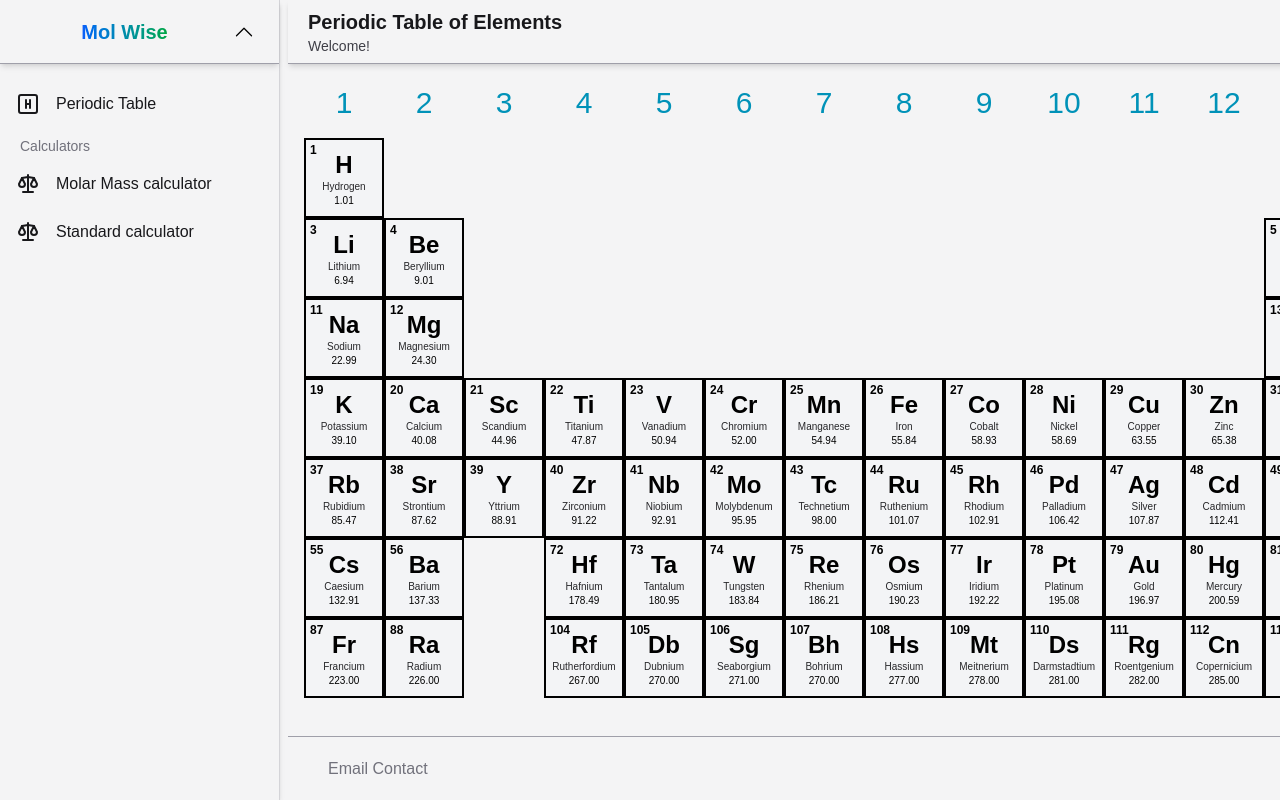
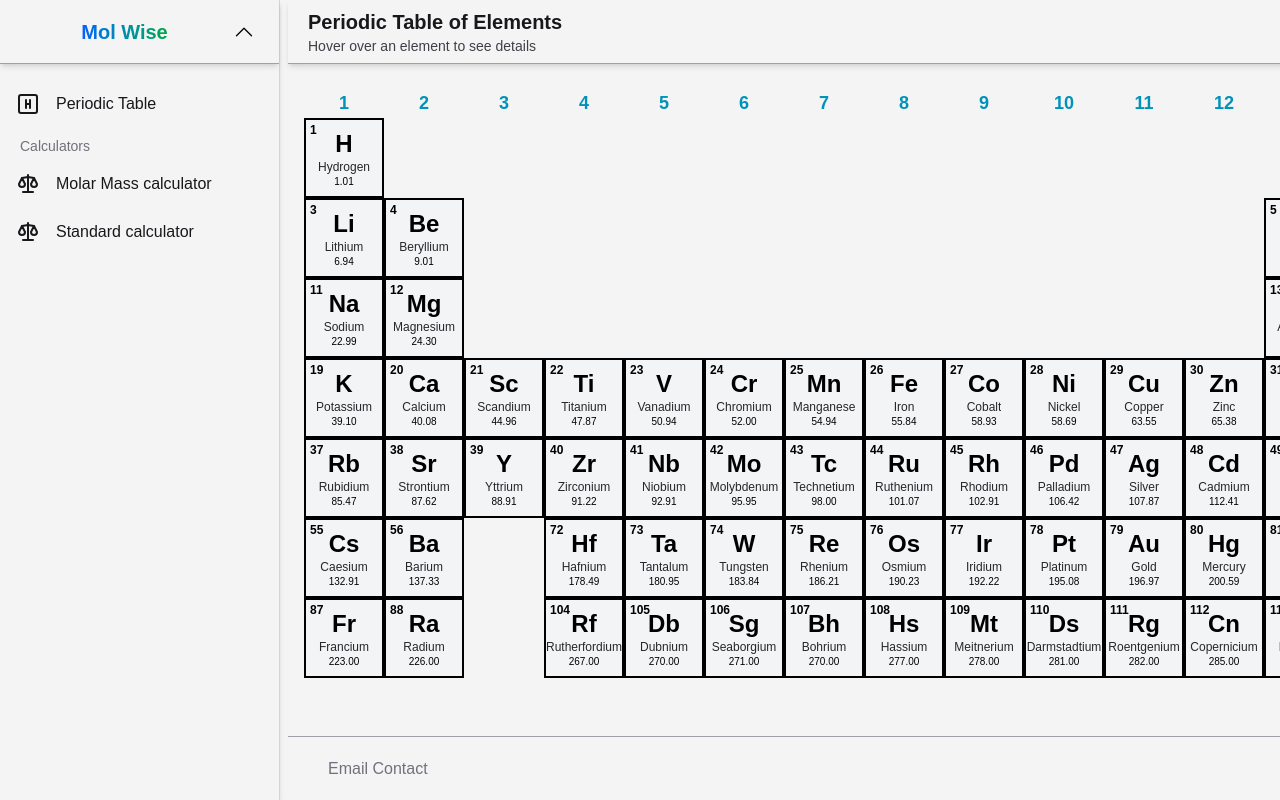
Before and after one commit to brunomacedo1203/Mol-Wise, a Next.js app: page /PeriodicTable in a window 1280 px wide. Shown: the top 800 px of the page. Built offline with nearby package versions, Linux system fonts and the light colour scheme.

Commit message:
feat: add element detail panel and fix legend card size

```diff
--- a/src/app/layout.tsx
+++ b/src/app/layout.tsx
@@ -15,7 +15,7 @@ export default function RootLayout({
   return (
     <html lang="en">
       <body>
-        <Page title="Mol Wise" subtitle="Welcome!">
+        <Page title="Mol Wise" subtitle="Hover over an element to see details">
           {children}
         </Page>
       </body>
--- /dev/null
+++ b/src/features/periodic-table/components/ElementDetailsPanel.tsx
@@ -0,0 +1,34 @@
+import React from "react";
+
+interface ElementDetailsPanelProps {
+  element: {
+    symbol: string;
+    name: string;
+    atomicNumber: number;
+    molarMass: number;
+  } | null;
+}
+
+export default function ElementDetailsPanel({
+  element,
+}: ElementDetailsPanelProps) {
+  if (!element) {
+    return (
+      <div className="w-[1440px] h-[120px] flex items-center justify-center text-zinc-400 text-xl mb-4">
+        Hover over an element to see details
+      </div>
+    );
+  }
+  return (
+    <div className="w-full h-[120px] flex items-center justify-center bg-white border-2 border-cyan-600 mb-4">
+      <div className="flex flex-col items-center">
+        <span className="text-3xl font-bold text-black">{element.symbol}</span>
+        <span className="text-lg text-black">{element.name}</span>
+        <span className="text-black">
+          Atomic Number: {element.atomicNumber}
+        </span>
+        <span className="text-black">Atomic Mass: {element.molarMass}</span>
+      </div>
+    </div>
+  );
+}
--- a/src/features/periodic-table/components/PeriodicTableCards.tsx
+++ b/src/features/periodic-table/components/PeriodicTableCards.tsx
@@ -1,41 +1,126 @@
+"use client";
+import React, { useState } from "react";
 import SingleCardPeriodicTable from "./SingleCardPeriodicTable";
 import { generatePeriodicTableMatrix } from "@/features/periodic-table/utils/periodicTableMatrix";
+import ElementDetailsPanel from "./ElementDetailsPanel";
+
+function LegendCard() {
+  return (
+    <div className="w-[160px] h-[160px] col-span-2 row-span-2 border-2 border-black bg-white flex flex-col justify-between p-2">
+      <div className="flex w-full">
+        <span className="font-normal text-[14px] leading-tight text-black">
+          ATOMIC NUMBER
+        </span>
+      </div>
+      <div className="flex-1 flex flex-col items-center justify-center">
+        <span className="font-bold text-2xl text-black">SYMBOL</span>
+        <span className="text-black text-sm text-center mt-1">NAME</span>
+      </div>
+      <div className="flex w-full items-end justify-center">
+        <span className="font-normal text-[14px] leading-tight text-center text-black">
+          ATOMIC MASS
+        </span>
+      </div>
+    </div>
+  );
+}
+
+function LanthanidesLabelCard() {
+  return (
+    <div className="w-[80px] h-[80px] flex items-center justify-center border-2 border-black bg-white text-xs text-black text-center">
+      lantanídeos
+    </div>
+  );
+}
+function ActinidesLabelCard() {
+  return (
+    <div className="w-[80px] h-[80px] flex items-center justify-center border-2 border-black bg-white text-xs text-black text-center">
+      actinídeos
+    </div>
+  );
+}
+function isLegendCard(element: any): element is { type: "legend" } {
+  return element && element.type === "legend";
+}
+function isLanthanidesLabel(
+  element: any
+): element is { type: "lanthanides-label" } {
+  return element && element.type === "lanthanides-label";
+}
+function isActinidesLabel(
+  element: any
+): element is { type: "actinides-label" } {
+  return element && element.type === "actinides-label";
+}
+function isLegendPlaceholder(
+  element: any
+): element is { type: "legend-placeholder" } {
+  return element && element.type === "legend-placeholder";
+}
+function isElementCard(element: any): element is {
+  atomicNumber: number;
+  symbol: string;
+  name: string;
+  molarMass: number;
+  showColummNumber?: number;
+} {
+  return element && typeof element.atomicNumber === "number";
+}
 
 export default function PeriodicTableCards() {
   const matrix = generatePeriodicTableMatrix();
+  const [hoveredElement, setHoveredElement] = useState<null | {
+    symbol: string;
+    name: string;
+    atomicNumber: number;
+    molarMass: number;
+  }>(null);
 
   return (
-    <div className="overflow-x-auto">
-      <div className="flex min-w-[1440px] pb-5">
+    <div className="relative overflow-x-auto">
+      {/* Painel de detalhes como overlay absoluto e centralizado */}
+      {hoveredElement && (
+        <div
+          className="absolute left-1/2 top-[60px] z-20"
+          style={{ transform: "translateX(-50%)" }}
+        >
+          <ElementDetailsPanel element={hoveredElement} />
+        </div>
+      )}
+      <div className="grid grid-cols-[repeat(18,80px)] gap-0 min-w-[1440px]">
+        {/* Primeira linha: números das colunas */}
         {Array.from({ length: 18 }, (_, i) => (
           <div
-            key={i}
-            className="w-[80px] h-[30px] flex items-center justify-center text-cyan-600 text-2base "
+            key={`colnum-${i}`}
+            className="w-[80px] h-[30px] flex items-center justify-center text-cyan-600 text-lg font-bold bg-zinc-100"
           >
             {i + 1}
           </div>
         ))}
-      </div>
-
-      {/* Grid dos elementos */}
-      <div className="grid grid-cols-[repeat(18,80px)] gap-0 min-w-[1440px]">
-        {matrix.map((row, rowIndex) =>
-          row.map((element, colIndex) =>
-            element ? (
+        {/* As próximas linhas: cards dos elementos, placeholders, etc. */}
+        {matrix.flat().map((element, idx) =>
+          isLegendCard(element) ? (
+            <LegendCard key={`legend-${idx}`} />
+          ) : isLanthanidesLabel(element) ? (
+            <LanthanidesLabelCard key={`lanthanides-${idx}`} />
+          ) : isActinidesLabel(element) ? (
+            <ActinidesLabelCard key={`actinides-${idx}`} />
+          ) : isLegendPlaceholder(element) ? null : isElementCard(element) ? (
+            <div
+              key={element.atomicNumber}
+              onMouseEnter={() => setHoveredElement(element)}
+              onMouseLeave={() => setHoveredElement(null)}
+            >
               <SingleCardPeriodicTable
-                key={element.atomicNumber}
                 atomicNumber={element.atomicNumber}
                 symbol={element.symbol}
                 name={element.name}
                 molarMass={element.molarMass}
                 showColummNumber={element.showColummNumber}
               />
-            ) : (
-              <div
-                key={`empty-${rowIndex}-${colIndex}`}
-                className="w-[80px] h-[80px]"
-              />
-            )
+            </div>
+          ) : (
+            <div key={`empty-${idx}`} className="w-[80px] h-[80px]" />
           )
         )}
       </div>
--- a/src/features/periodic-table/components/SingleCardPeriodicTable.tsx
+++ b/src/features/periodic-table/components/SingleCardPeriodicTable.tsx
@@ -28,7 +28,7 @@ export default function SingleCardPeriodicTable({
       <div className="flex flex-col items-center justify-center h-full px-1">
         <span className="text-2xl font-bold text-black">{symbol}</span>
         <span
-          className="text-[10px] text-zinc-800 truncate w-full leading-tight"
+          className="text-[12px] text-zinc-800 truncate w-full leading-tight"
           title={name}
         >
           {name}
--- a/src/features/periodic-table/utils/periodicTableMatrix.ts
+++ b/src/features/periodic-table/utils/periodicTableMatrix.ts
@@ -4,7 +4,7 @@ const NUM_ROWS = 10;
 const NUM_COLS = 18;
 
 export function generatePeriodicTableMatrix() {
-  const matrix: (typeof elementsData[0] | null)[][] = Array.from({ length: NUM_ROWS }, () => Array(NUM_COLS).fill(null));
+  const matrix: (typeof elementsData[0] | { type: "legend" } | { type: "legend-placeholder" } | null)[][] = Array.from({ length: NUM_ROWS }, () => Array(NUM_COLS).fill(null));
 
   elementsData.forEach((element) => {
     const row = (element.row ?? 1) - 1;
@@ -14,5 +14,11 @@ export function generatePeriodicTableMatrix() {
     }
   });
 
+  // Adiciona o card de legenda ocupando 2x2 no canto inferior esquerdo
+  matrix[NUM_ROWS - 2][0] = { type: "legend" };
+  matrix[NUM_ROWS - 2][1] = { type: "legend-placeholder" };
+  matrix[NUM_ROWS - 1][0] = { type: "legend-placeholder" };
+  matrix[NUM_ROWS - 1][1] = { type: "legend-placeholder" };
+
   return matrix;
 }
```
